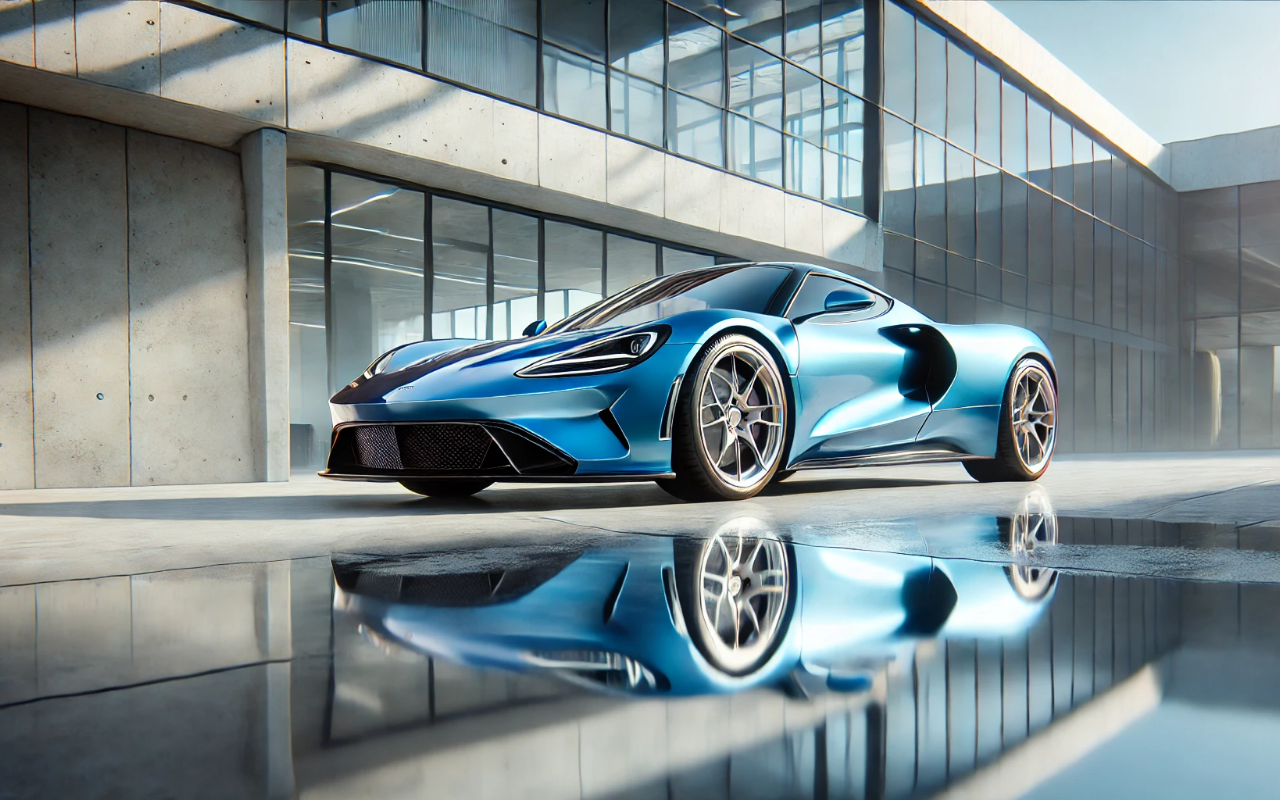
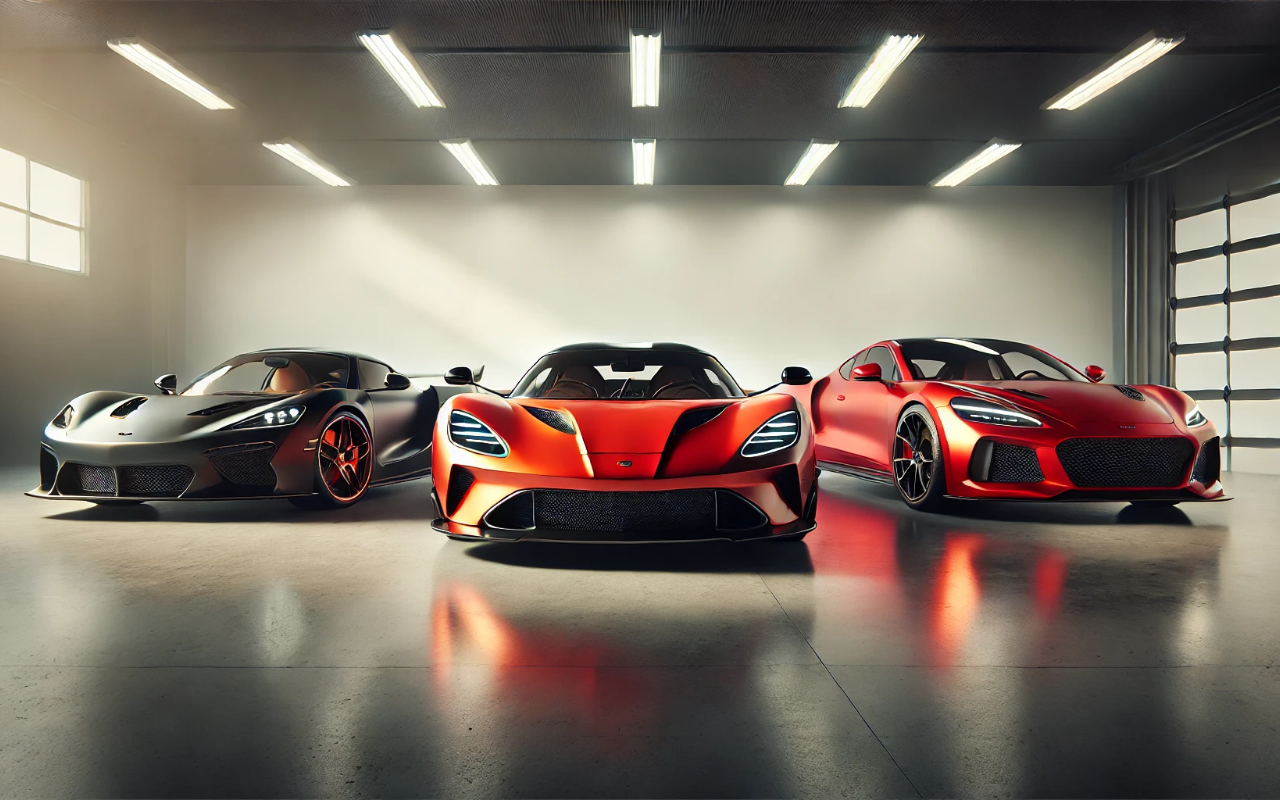
Before and after one commit to Mo2207/practise-next-project, a Next.js app: page /appointment in a window 1280 px wide. Built offline with nearby package versions, Linux system fonts and the light colour scheme.

Commit message:
added background image for bookingForm

```diff
--- a/src/app/appointment/components/bookingForm.tsx
+++ b/src/app/appointment/components/bookingForm.tsx
@@ -2,6 +2,7 @@
 'use client';
 
 import { useState } from 'react';
+import Image from 'next/image';
 
 interface FormData {
   name: string,
@@ -21,27 +22,72 @@ const BookingForm: React.FC = () => {
     timeRequest: new Date
   })
 
+  const [submittedData, setSubmittedData] =useState<FormData | null> (null);
+
+  // handle form input changes
+  const handleChange = (
+    // event is specifically for input element
+    event: React.ChangeEvent<HTMLInputElement>
+  ) => {
+    // destructuring event object
+    const {name, value} = event.target
+    // copy existing form data & set the new form data
+    setFormData({...formData, [name]: value})
+  }
+
+    // handle form submissions
+  const handleFormSubmit = (
+    // event is specifically for form event (form submission)
+    event: React.FormEvent
+  ) => {
+    // prevent full page reload
+    event.preventDefault();
+    // save submitted form data for processing
+    setSubmittedData(formData);
+    console.log(submittedData);
+
+    // clear form fields
+    setFormData({ name: "", email: "", service: "", timeRequest: new Date });
+  }
+
   return (
-    <div className='flex justify-center'>
-      <form className="my-10 py-6 bg-gray-400 w-[60vw]" action="">
+    <div className='flex justify-center relative'>
+
+      <div className='absolute inset-0 z-0 w-screen h-screen'>
+      <Image
+          src="/images/3-sports-cars.webp" // Replace with your image path
+          alt="3 sports cars"
+          layout="fill" // Makes the image fill the parent container
+          objectFit="cover" // Ensures the image covers the container
+          objectPosition="center" // Centers the image
+          priority // load image fast
+        />
+      </div>
+
+      <form className="my-10 py-3 pb-10 bg-gray-800 rounded w-[60vw] relative bg-opacity-90" action="">
         <div className='grid grid-cols-1 gap-4 w-[30vw] mx-auto'>
+
           <h2 className='text-2xl font-bold text-center text-white mb-6'>Book your Detailing today!</h2>
-          <label htmlFor='name' className='block text-sm font-medium text-gray-300'>Name:
+
+          <label htmlFor='name' className='block font-bold text-white'>Name:</label>
             <input
-            className='w-full py-2 px-4 text-gray-300 bg-gray-200 rounded focus:outline-none focus:ring-4 focus:ring-orange-600'
-            />
-          </label>
-          <label htmlFor='email' className='block text-sm font-medium text-gray-300'>Email:
+            className='w-full py-2 px-4 text-gray-900 bg-gray-200 rounded focus:outline-none focus:ring-4 focus:ring-orange-600'/>
+
+          <label htmlFor='email' className='block font-bold text-white'>Email:</label>
             <input
-            />
-          </label>
-          <label htmlFor='service' className='block text-sm font-medium text-gray-300'>Service
+            className='w-full py-2 px-4 text-gray-900 bg-gray-200 rounded focus:outline-none focus:ring-4 focus:ring-orange-600'/>
+
+          <label htmlFor='service' className='block font-bold text-white'>Service</label>
             <input
-            />
-          </label>
-          <label htmlFor='timeRequest' className='block text-sm font-medium text-gray-300'>Date:
-            <input/>
-          </label>
+            className='w-full py-2 px-4 text-gray-900 bg-gray-200 rounded focus:outline-none focus:ring-4 focus:ring-orange-600'/>
+
+          <label htmlFor='timeRequest' className='block font-bold text-white space'>Date:</label>
+            <input
+            className='w-full py-2 px-4 text-gray-900 bg-gray-200 rounded focus:outline-none focus:ring-4 focus:ring-orange-600'/>
+
+          <button className="w-full bg-orange-600 rounded-md py-2 my-6" onClick={handleFormSubmit}>Submit
+          </button>
+
         </div>
       </form>
     </div>
--- a/src/app/appointment/components/heroSection.tsx
+++ b/src/app/appointment/components/heroSection.tsx
@@ -6,13 +6,8 @@ import Image from 'next/image';
 const HeroSection = () => {
   return (
     <section className=''>
-
-      <div>
-
-      </div>
-
       {/* blue sports car image */}
-      <div className='relative w-full h-[60vh]'>
+      <div className='relative w-full min-h-screen'>
         <Image
           src="/images/blue-exterior.webp"
           alt="Blue sports car"
--- a/src/app/appointment/page.tsx
+++ b/src/app/appointment/page.tsx
@@ -7,7 +7,7 @@ import BookingForm from '@/app/appointment/components/bookingForm';
 export default function Appointment() {
   return(
     <main>
-      <HeroSection/>
+      {/* <HeroSection/> */}
       <BookingForm/>
     </main>
   )
```
Also changed, not shown: src/app/contact/components/contactForm.tsx (+12 -12 lines), public/images/3-sports-cars.webp (added).
